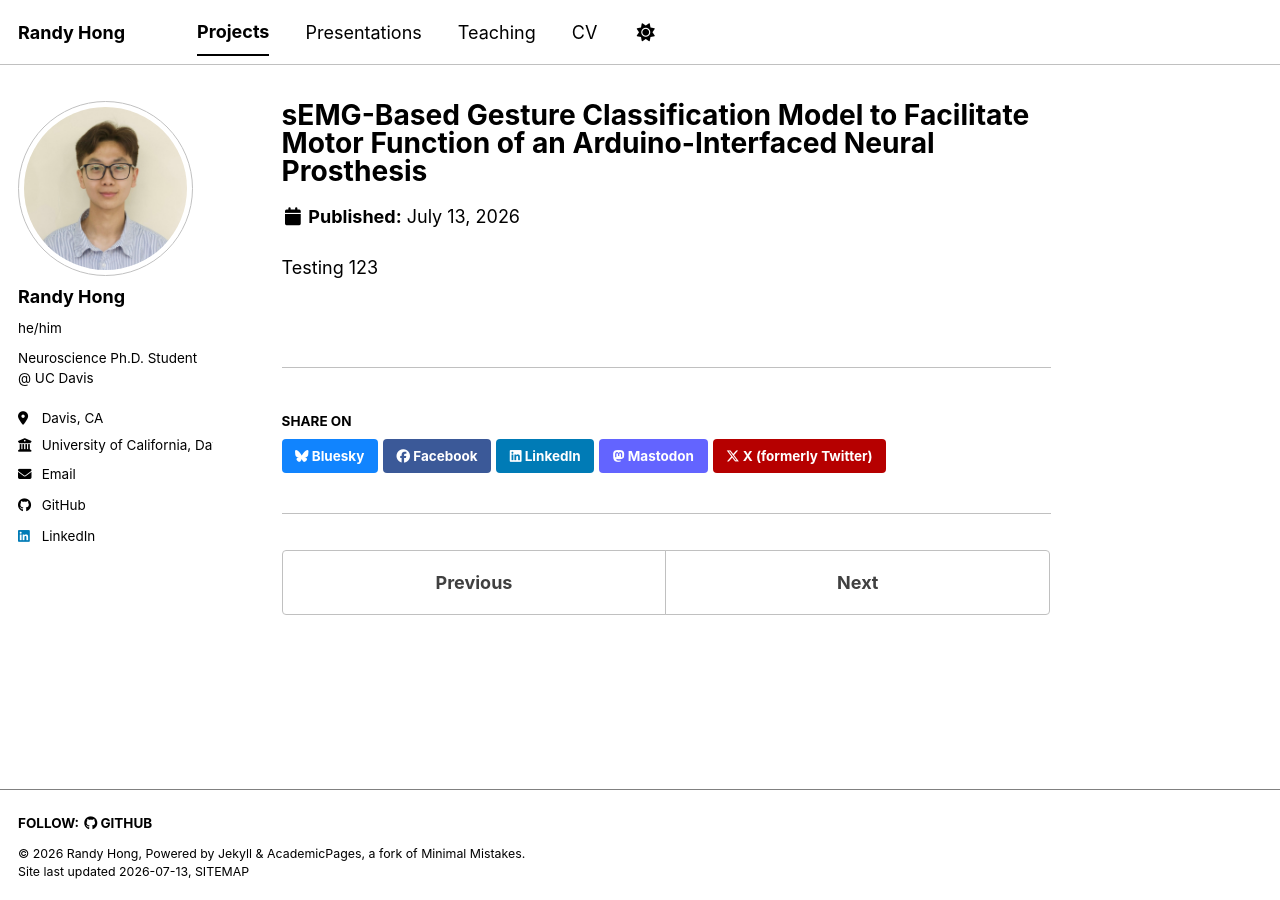
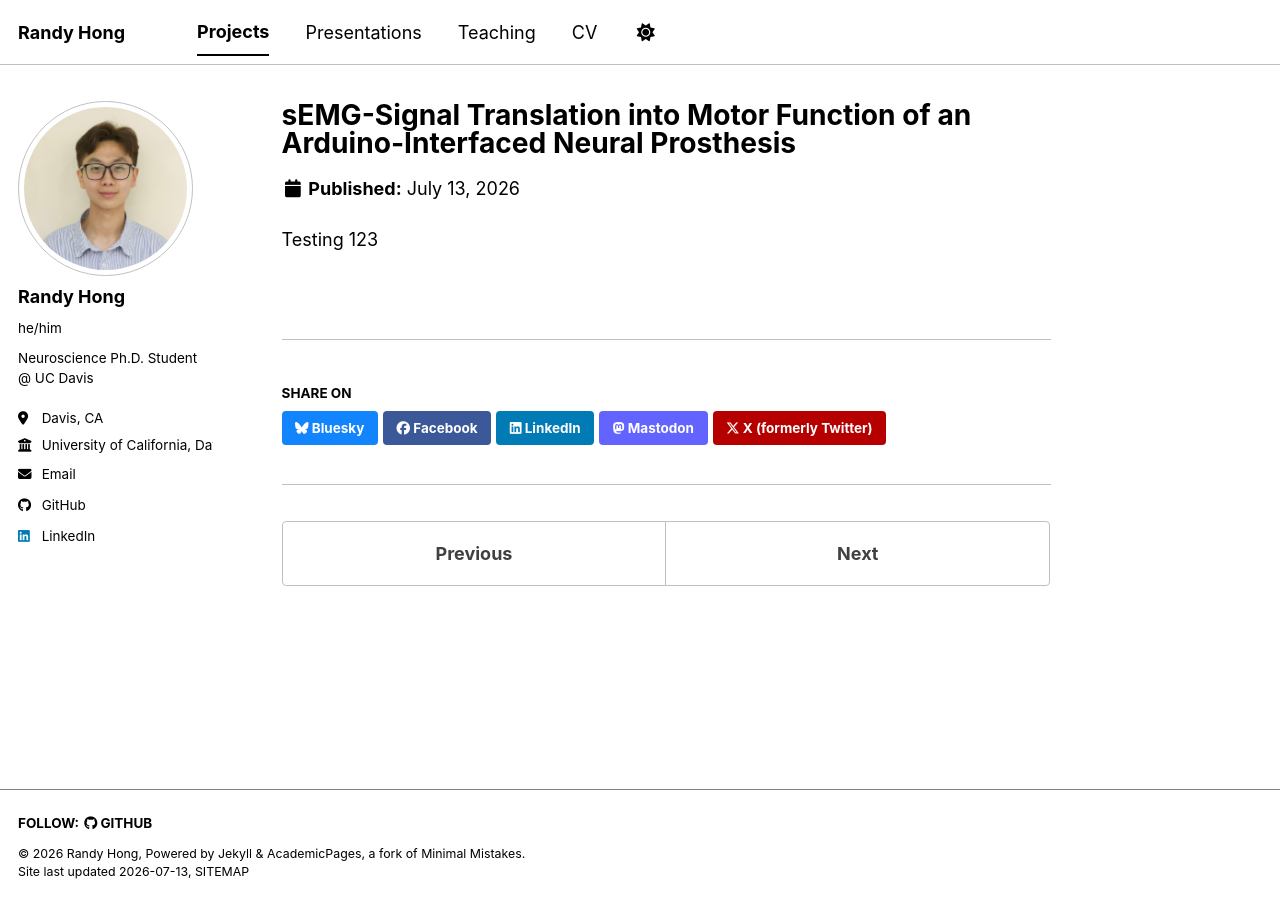
Before and after one commit to randyhongg/randyhongg.github.io, a Jekyll site: the page built from _portfolio/arduinoArm.md, in a window 1280 px wide. Built offline with Jekyll 4.4.1, drawn with Linux system fonts in a browser that asks for light colours; a style sheet for code colours, icons or effects is not loaded; a file with an impossible date is left out.

Commit message:
Update arduinoArm.md

```diff
--- a/_portfolio/arduinoArm.md
+++ b/_portfolio/arduinoArm.md
@@ -1,5 +1,5 @@
 ---
-title: "sEMG-Based Gesture Classification Model to Facilitate Motor Function of an Arduino-Interfaced Neural Prosthesis"
+title: "sEMG-Signal Translation into Motor Function of an Arduino-Interfaced Neural Prosthesis"
 excerpt: "Advisor: Professor Ileana Dumitriu Ph.D., Department of Physics"
 collection: portfolio
 ---
```
